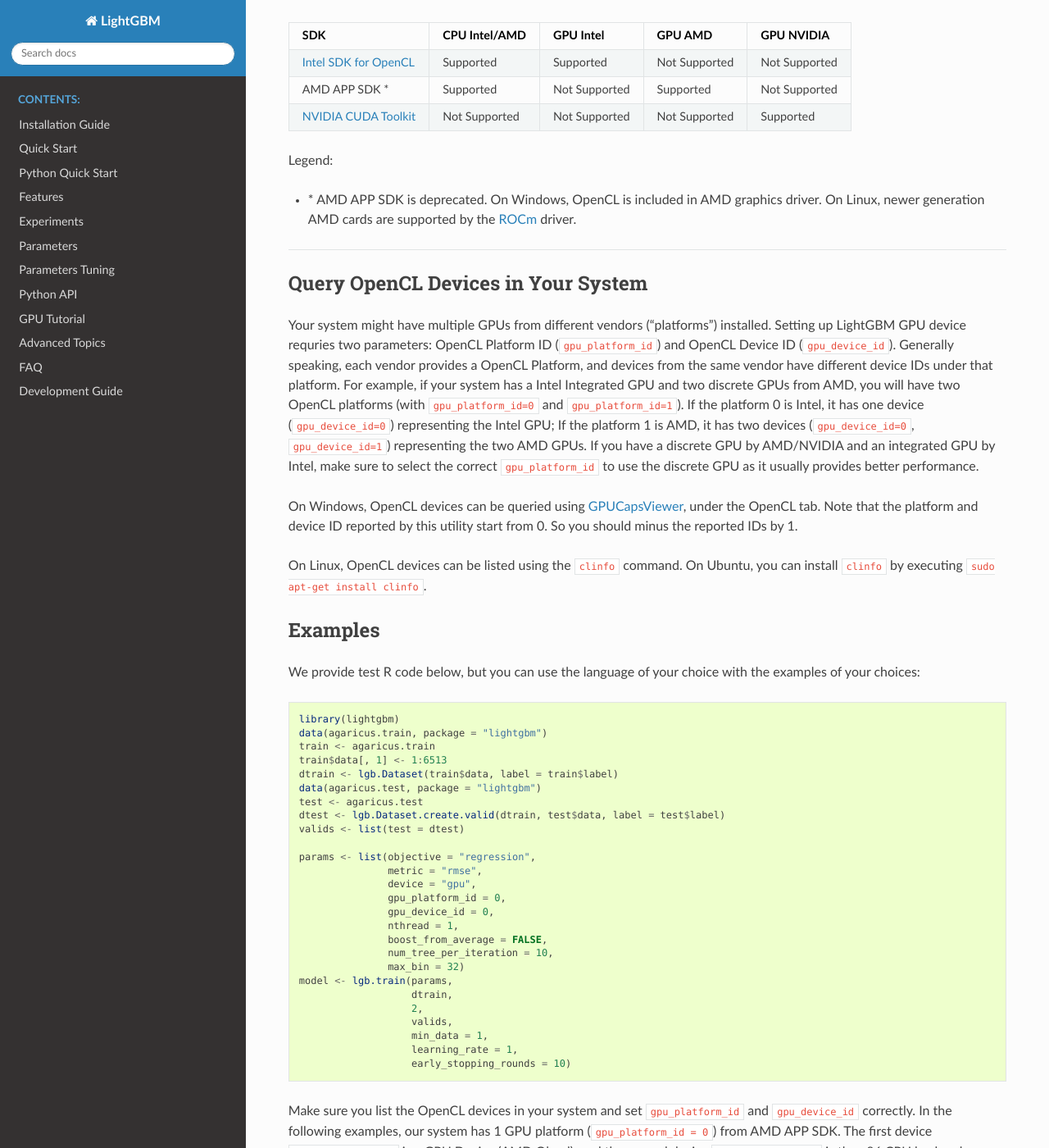
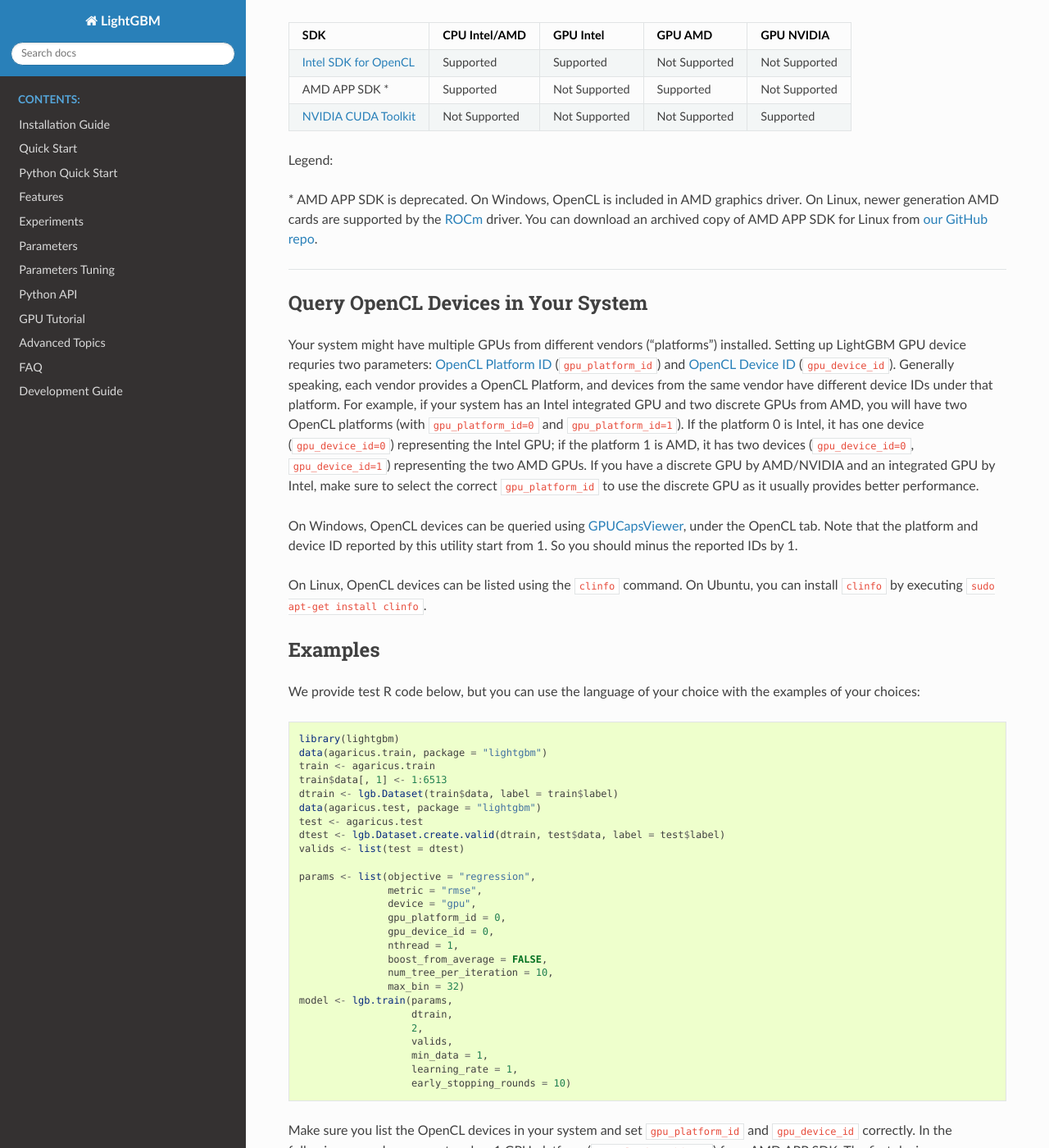
Before and after one commit to microsoft/LightGBM, a Sphinx documentation site: the page built from docs/GPU-Targets.rst, in a window 1280 px wide and 1400 px high, scrolled down 357 px. Shown: the whole window at 82% size. Built offline with Sphinx 7.4.7 and the Read the Docs theme 2.0.0, drawn with Linux system fonts in a browser that asks for light colours; pages that are not in the unit, such as notebooks, are missing from menus; some of the changed text lies outside the part shown.

Commit message:
fix typos

```diff
--- a/docs/GPU-Targets.rst
+++ b/docs/GPU-Targets.rst
@@ -24,16 +24,17 @@
 
 Legend:
 
-- \* AMD APP SDK is deprecated. On Windows, OpenCL is included in AMD graphics driver. On Linux, newer generation AMD cards are supported by the `ROCm`_ driver.
+\* AMD APP SDK is deprecated. On Windows, OpenCL is included in AMD graphics driver. On Linux, newer generation AMD cards are supported by the `ROCm`_ driver. You can download an archived copy of AMD APP SDK for Linux from `our GitHub repo`_.
+
 
 --------------
 
 Query OpenCL Devices in Your System
 ===================================
 
-Your system might have multiple GPUs from different vendors ("platforms") installed. Setting up LightGBM GPU device requries two parameters: OpenCL Platform ID (``gpu_platform_id``) and OpenCL Device ID (``gpu_device_id``). Generally speaking, each vendor provides a OpenCL Platform, and devices from the same vendor have different device IDs under that platform. For example, if your system has a Intel Integrated GPU and two discrete GPUs from AMD, you will have two OpenCL platforms (with ``gpu_platform_id=0`` and ``gpu_platform_id=1``). If the platform 0 is Intel, it has one device (``gpu_device_id=0``) representing the Intel GPU; If the platform 1 is AMD, it has two devices (``gpu_device_id=0``, ``gpu_device_id=1``) representing the two AMD GPUs. If you have a discrete GPU by AMD/NVIDIA and an integrated GPU by Intel, make sure to select the correct ``gpu_platform_id`` to use the discrete GPU as it usually provides better performance.
+Your system might have multiple GPUs from different vendors ("platforms") installed. Setting up LightGBM GPU device requries two parameters: `OpenCL Platform ID <./Parameters.rst#gpu_platform_id>`__ (``gpu_platform_id``) and `OpenCL Device ID <./Parameters.rst#gpu_device_id>`__ (``gpu_device_id``). Generally speaking, each vendor provides a OpenCL Platform, and devices from the same vendor have different device IDs under that platform. For example, if your system has an Intel integrated GPU and two discrete GPUs from AMD, you will have two OpenCL platforms (with ``gpu_platform_id=0`` and ``gpu_platform_id=1``). If the platform 0 is Intel, it has one device (``gpu_device_id=0``) representing the Intel GPU; if the platform 1 is AMD, it has two devices (``gpu_device_id=0``, ``gpu_device_id=1``) representing the two AMD GPUs. If you have a discrete GPU by AMD/NVIDIA and an integrated GPU by Intel, make sure to select the correct ``gpu_platform_id`` to use the discrete GPU as it usually provides better performance.
 
-On Windows, OpenCL devices can be queried using `GPUCapsViewer`_, under the OpenCL tab. Note that the platform and device ID reported by this utility start from 0. So you should minus the reported IDs by 1.
+On Windows, OpenCL devices can be queried using `GPUCapsViewer`_, under the OpenCL tab. Note that the platform and device ID reported by this utility start from 1. So you should minus the reported IDs by 1.
 
 On Linux, OpenCL devices can be listed using the ``clinfo`` command. On Ubuntu, you can install ``clinfo`` by executing ``sudo apt-get install clinfo``.
 
@@ -72,7 +73,7 @@
                        learning_rate = 1,
                        early_stopping_rounds = 10)
 
-Make sure you list the OpenCL devices in your system and set ``gpu_platform_id`` and ``gpu_device_id`` correctly. In the following examples, our system has 1 GPU platform (``gpu_platform_id = 0``) from AMD APP SDK. The first device ``gpu_device_id = 0`` is a GPU Device (AMD Oland), and the second device ``gpu_device_id = 1`` is the x86 CPU backend.
+Make sure you list the OpenCL devices in your system and set ``gpu_platform_id`` and ``gpu_device_id`` correctly. In the following examples, our system has 1 GPU platform (``gpu_platform_id = 0``) from AMD APP SDK. The first device ``gpu_device_id = 0`` is a GPU device (AMD Oland), and the second device ``gpu_device_id = 1`` is the x86 CPU backend.
 
 Example of using GPU (``gpu_platform_id = 0`` and ``gpu_device_id = 0`` in our system):
 
@@ -109,7 +110,7 @@
     [LightGBM] [Info] Trained a tree with leaves=7 and max_depth=5
     [2]:    test's rmse:0
 
-Running on OpenCL CPU backend devices are in generally slow, and we observe crashes on some Windows and macOS systems. Make sure you check the ``Using GPU Device`` line in the log and it is not using a CPU. The above log shows that we are using ``Oland`` GPU From AMD and not CPU.
+Running on OpenCL CPU backend devices are in generally slow, and we observe crashes on some Windows and macOS systems. Make sure you check the ``Using GPU Device`` line in the log and it is not using a CPU. The above log shows that we are using ``Oland`` GPU from AMD and not CPU.
 
 Example of using CPU (``gpu_platform_id = 0``, ``gpu_device_id = 1``). The GPU device reported is ``Intel(R) Core(TM) i7-4600U CPU``, so it is using the CPU backend rather than a real GPU.
 
```
